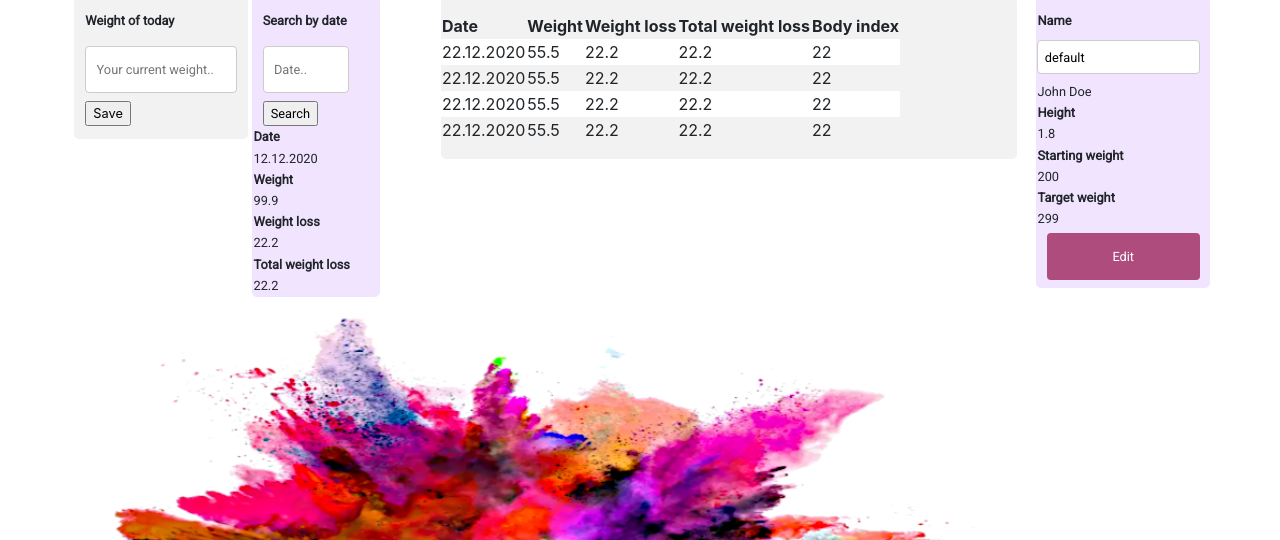
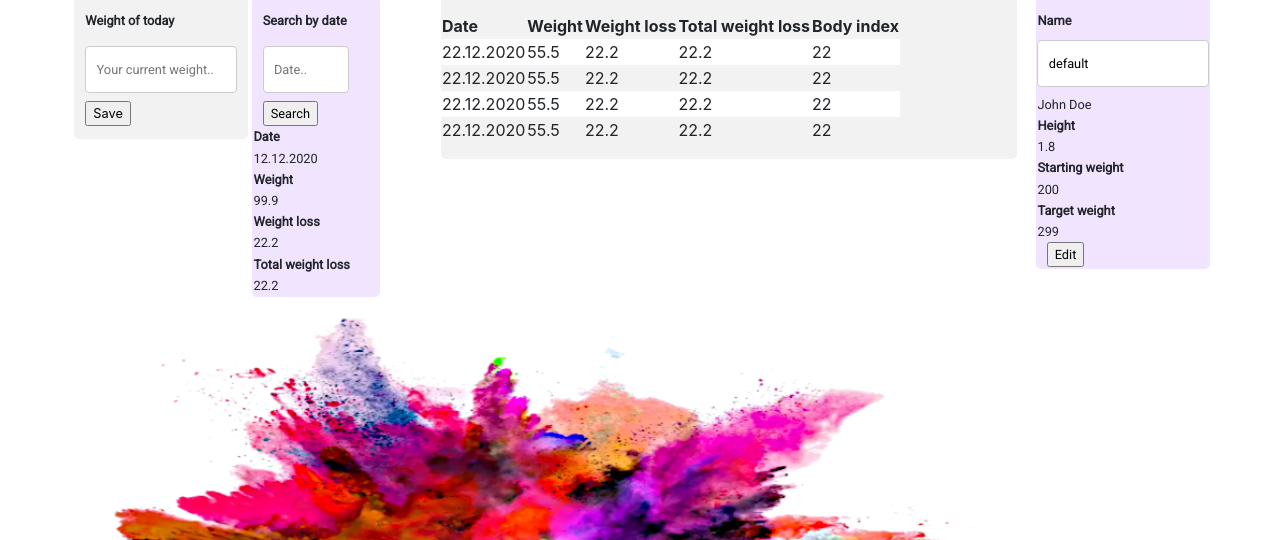
Before and after one commit to heikkiket/painonhallintasovellus, a website: page misc/LoseItNew.html in a window 1280 px wide. Shown: the part 863-1403 px from the top of the page. Drawn offline with nearby package versions, Linux system fonts and the light colour scheme.

Commit message:
Mergen jäljet siivottu.
Lomaketyylien siistimistä

```diff
--- a/wwwroot/css/LoseItStyleNew.css
+++ b/wwwroot/css/LoseItStyleNew.css
@@ -157,7 +157,9 @@ weight today div
     font-family: Roboto;
     font-weight: bold;
 }
-input[type=text], select {
+input[type=text],
+input[type=password],
+select {
     width: 100%;
     padding: 1em 0.8em;
     margin: 8px 0;
@@ -184,9 +186,6 @@ input[type=text], select {
     background-color: #b90626;
 }
 
-.weight-today-div input[type=submit]:hover {
-    background-color: #b90626;
-}
 /*
 search
  */
@@ -209,16 +208,6 @@ search
 .search form label {
     font-family: Roboto;
     font-weight: bold;
-}
-.search input[type=text], select {
-    width: 100%;
-    padding: 1em 0.8em;
-    margin: 8px 0;
-    display: inline-block;
-    border: 1px solid #ccc;
-    border-radius: 4px;
-    box-sizing: border-box;
-    font-family: Roboto;
 }
 
 
@@ -282,33 +271,3 @@ account
     padding-left: 0.8em;
     padding-right: 0.8em;
 }
-.account input[type=button] {
-    width: 100%;
-    background-color: #af4c7e;
-    color: white;
-    padding: 14px 20px;
-    margin-top: 0.3em;
-    margin-bottom: 0.5em;
-    border: none;
-    border-radius: 4px;
-    cursor: pointer;
-    font-family: 'Roboto';
-}
-
-.account input[type=submit]:hover {
-    background-color: #b90626;
-}
-
-/*
-account created inputfields
- */
-#account-tbody input[type=text] {
-    width: 95%;
-    padding: 0.5em 0.5em;
-    margin: 8px 0;
-    display: inline-block;
-    border: 1px solid #ccc;
-    border-radius: 4px;
-    box-sizing: border-box;
-    font-family: Roboto;
-}
```
Also changed, not shown: wwwroot/index.html (+0 -6 lines).
